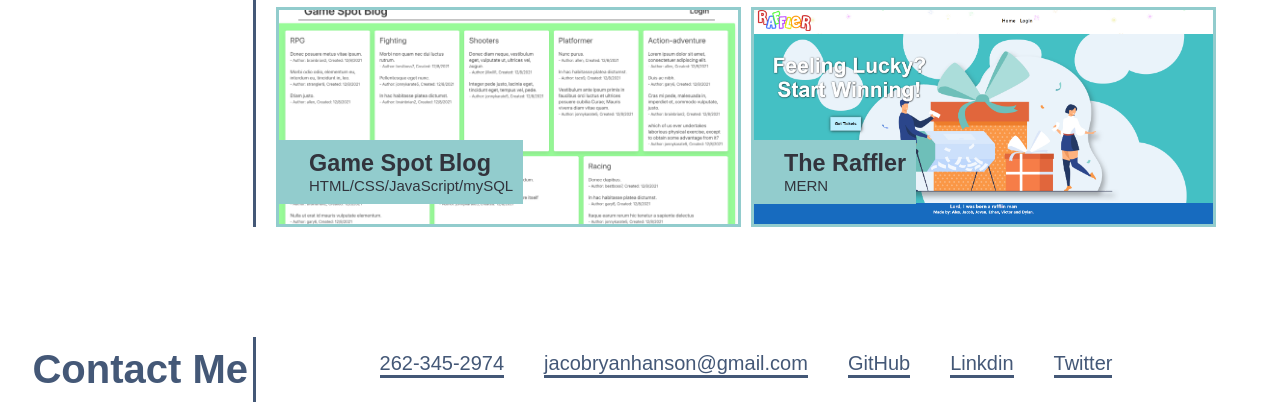
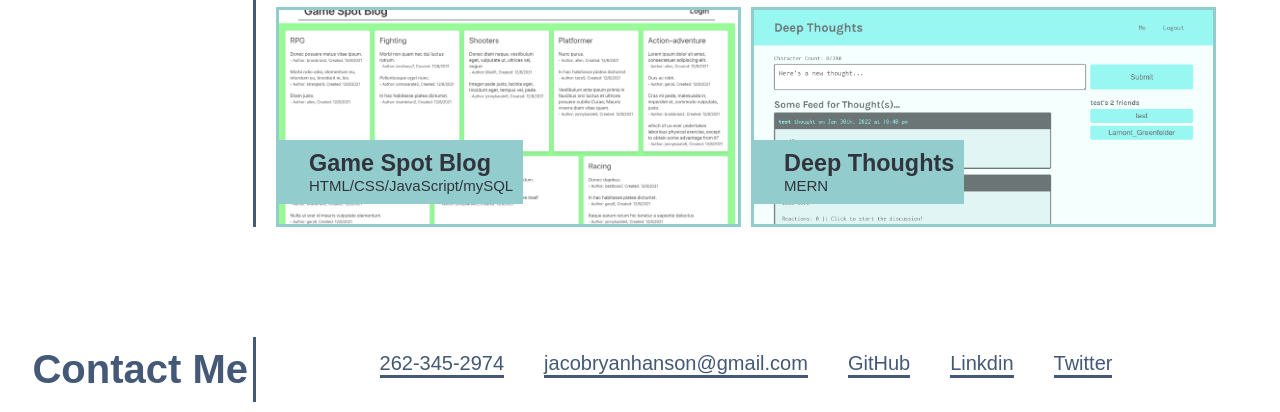
Before and after one commit to JacobRyanHanson/portfolio-example, a plain HTML site: page index.html in a window 1280 px wide. Shown: the part 1076-1488 px from the top of the page. Drawn offline with Linux system fonts and the light colour scheme.

Commit message:
Add Deep Thoughts

```diff
--- a/assets/css/style.css
+++ b/assets/css/style.css
@@ -154,15 +154,15 @@ section {
     background: url(../images/game-spot-blog-homepage.jpg);
 }
 
-.the-raffler {
+.deep-thoughts {
     margin: 5px 0 0 5px;
-    background: url(../images/the-raffler.png);
+    background: url(../images/deep-thoughts.png);
 }
 
 .horesion,
 .finance-assistant,
 .game-spot-blog,
-.the-raffler {
+.deep-thoughts {
     display: flex;
     flex-wrap: wrap;
     justify-content: space-between;
@@ -177,7 +177,7 @@ section {
 .horesion:hover,
 .finance-assistant:hover,
 .game-spot-blog:hover,
-.the-raffler:hover {
+.deep-thoughts:hover {
     opacity: 90%;
 }
 
@@ -261,7 +261,7 @@ section {
     .horesion,
     .finance-assistant,
     .game-spot-blog,
-    .the-raffler {
+    .deep-thoughts {
         margin: 0 0 10px 0;
         flex: 100%;
     }
--- a/index.html
+++ b/index.html
@@ -76,7 +76,7 @@
                 </article>
             </a>
 
-            <a href="https://tranquil-tor-89831.herokuapp.com/" class="game-spot-blog">
+            <a href="https://game-spot-blog-32423.herokuapp.com/" class="game-spot-blog">
                 <article>
                     <div class="container-text">
                         <h3>Game Spot Blog</h3>
@@ -85,10 +85,10 @@
                 </article>
             </a>
 
-            <a href="https://guarded-brushlands-70829.herokuapp.com/" class="the-raffler">
+            <a href="https://deep-thoughts-54736.herokuapp.com/" class="deep-thoughts">
                 <article>
                     <div class="container-text">
-                        <h3>The Raffler</h3>
+                        <h3>Deep Thoughts</h3>
                         <p>MERN</p>
                     </div>
                 </article>
```
Also changed, not shown: assets/images/deep-thoughts.png (added), assets/images/the-raffler.png (deleted).
